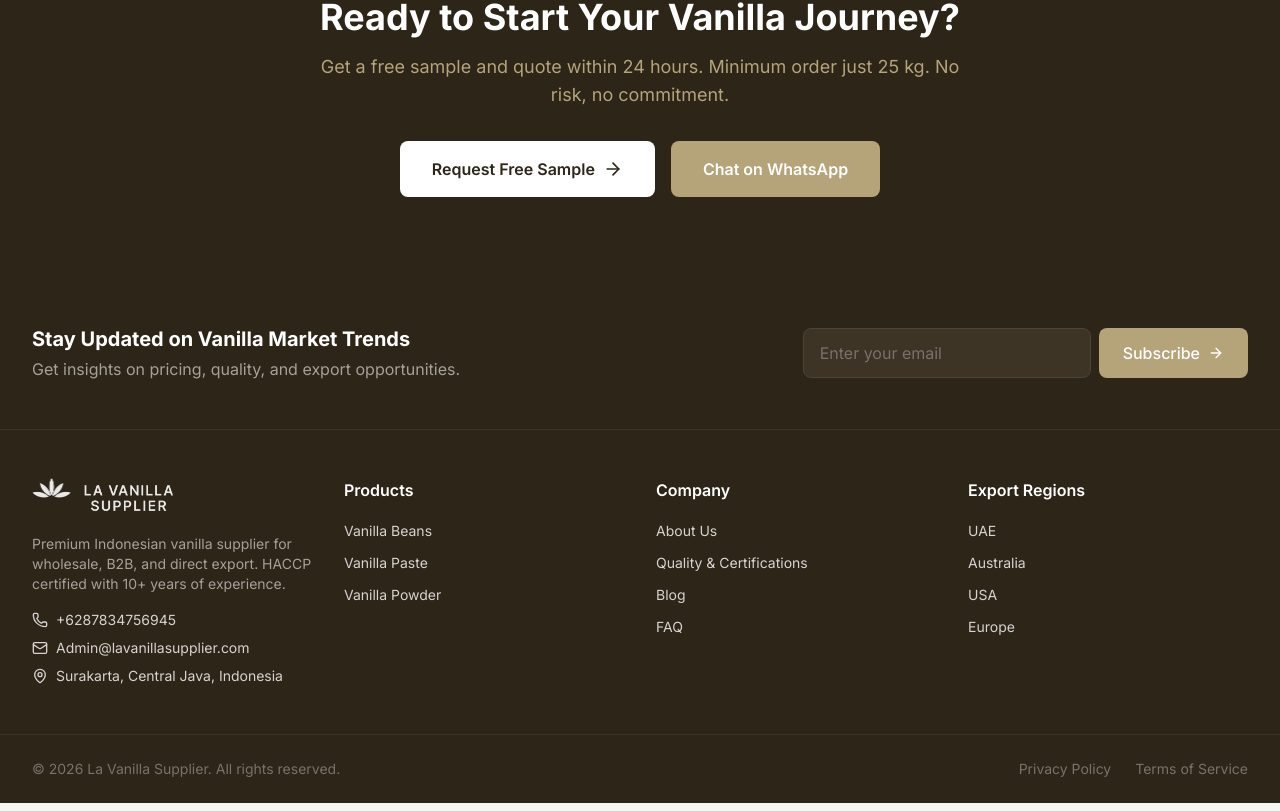
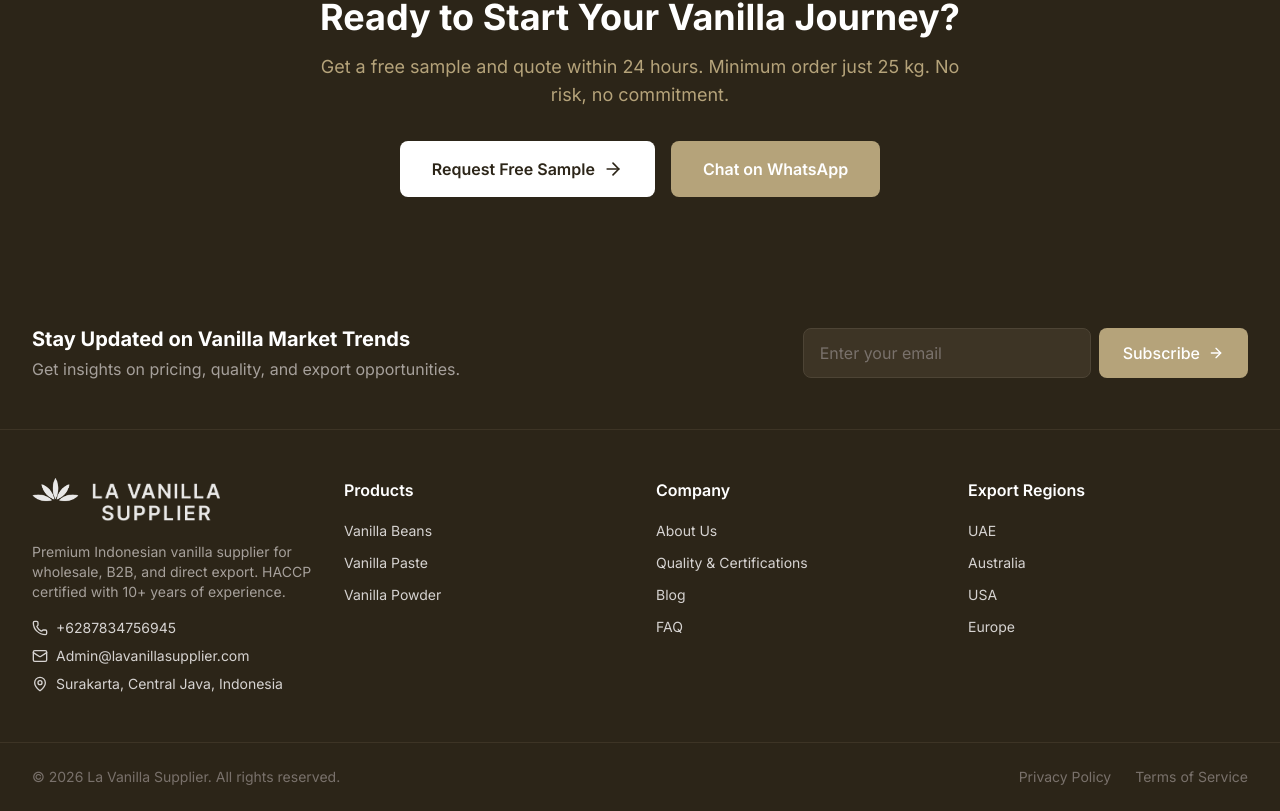
Before and after one commit to irfanmulachela-glitch/vanilla, a Next.js app: page / in a window 1280 px wide. Shown: the part 4241-5052 px from the top of the page. Built offline with nearby package versions, Linux system fonts and the light colour scheme.

Commit message:
fix: adjust footer logo sizes for proper alignment

```diff
--- a/src/components/footer.tsx
+++ b/src/components/footer.tsx
@@ -62,21 +62,21 @@ export function Footer() {
           {/* Company info */}
           <div className="lg:col-span-1">
             <Link href="/" className="flex items-center gap-3 mb-4">
-              <div className="w-10 h-10 relative flex-shrink-0">
+              <div className="w-12 h-12 relative flex-shrink-0">
                 <Image
                   src="/logo.png"
                   alt="La Vanilla Supplier"
-                  width={40}
-                  height={40}
+                  width={48}
+                  height={48}
                   className="object-contain brightness-0 invert opacity-90"
                 />
               </div>
-              <div className="w-24 relative h-8 flex items-center">
+              <div className="w-32 h-12 relative flex-shrink-0">
                 <Image
                   src="/logo-text.png"
                   alt="La Vanilla Supplier"
                   fill
-                  className="object-contain object-left brightness-0 invert opacity-90"
+                  className="object-contain brightness-0 invert opacity-90"
                 />
               </div>
             </Link>
```
